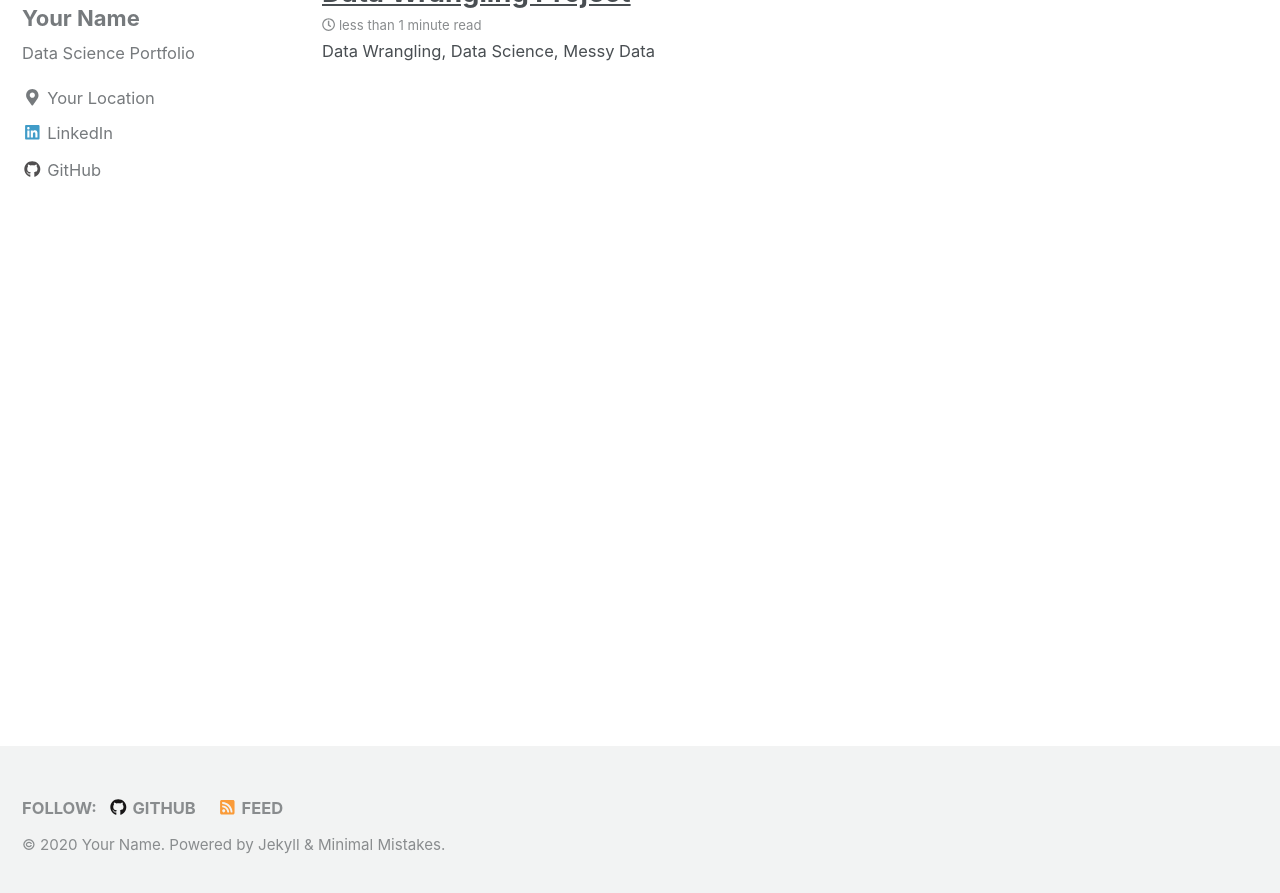
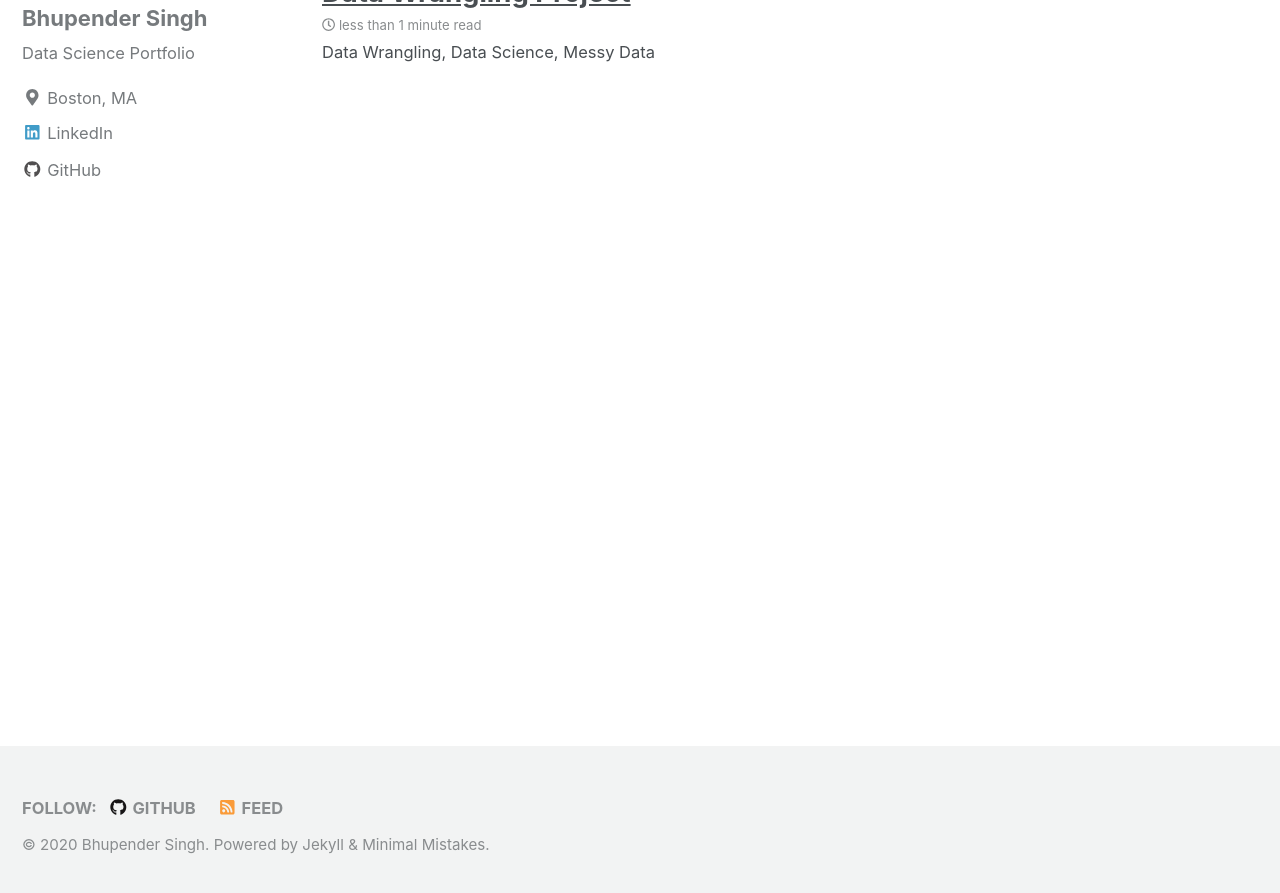
Before and after one commit to singhbhupender1/singhbhupender1.github.io, a Jekyll site: the page built from index.html, in a window 1280 px wide and 900 px high, scrolled down 760 px. Shown: the top 893 px of the window. Built offline with Jekyll 4.4.1, drawn with Linux system fonts in a browser that asks for light colours; nearby versions of some CDN libraries; the list of posts is cut into pages by our own code; some of the changed text lies outside the part shown.

Commit message:
tweaking

```diff
--- a/_config.yml
+++ b/_config.yml
@@ -9,9 +9,9 @@ minimal_mistakes_skin    : "default" # "air", "aqua", "contrast", "dark", "dirt"
 
 # Site Settings
 locale                   : "en-US"
-title                    : "Your Name"
+title                    : "Bhupender Singh"
 title_separator          : "-"
-name                     : "Your Name"
+name                     : "Bhupender Singh"
 description              : "Data Science Portfolio"
 url                      : # the base hostname & protocol for your site e.g. "https://mmistakes.github.io"
 baseurl                  : # the subpath of your site, e.g. "/blog"
@@ -84,10 +84,10 @@ analytics:
 
 # Site Author
 author:
-  name             : "Your Name"
+  name             : "Bhupender Singh"
   avatar           : "/images/bio-pic-2.jpg" # path of avatar image, e.g. "/assets/images/bio-photo.jpg"
   bio              : "Data Science Portfolio"
-  location         : "Your Location"
+  location         : "Boston, MA"
   email            :
   uri              :
   home             : # null (default), "absolute or relative url to link to author home"
@@ -97,13 +97,13 @@ author:
   flickr           :
   facebook         :
   foursquare       :
-  github           : "Your Github"
+  github           : "singhbhupender1"
   gitlab           :
   google_plus      :
   keybase          :
   instagram        :
   lastfm           :
-  linkedin         : "dataoptimal" # "john-doe-12345678" (the last part of your profile url, e.g. https://www.linkedin.com/in/john-doe-12345678)
+  linkedin         : "singhbhupender1" # "john-doe-12345678" (the last part of your profile url, e.g. https://www.linkedin.com/in/john-doe-12345678)
   pinterest        :
   soundcloud       :
   stackoverflow    : # "123456/username" (the last part of your profile url, e.g. https://stackoverflow.com/users/123456/username)
```
